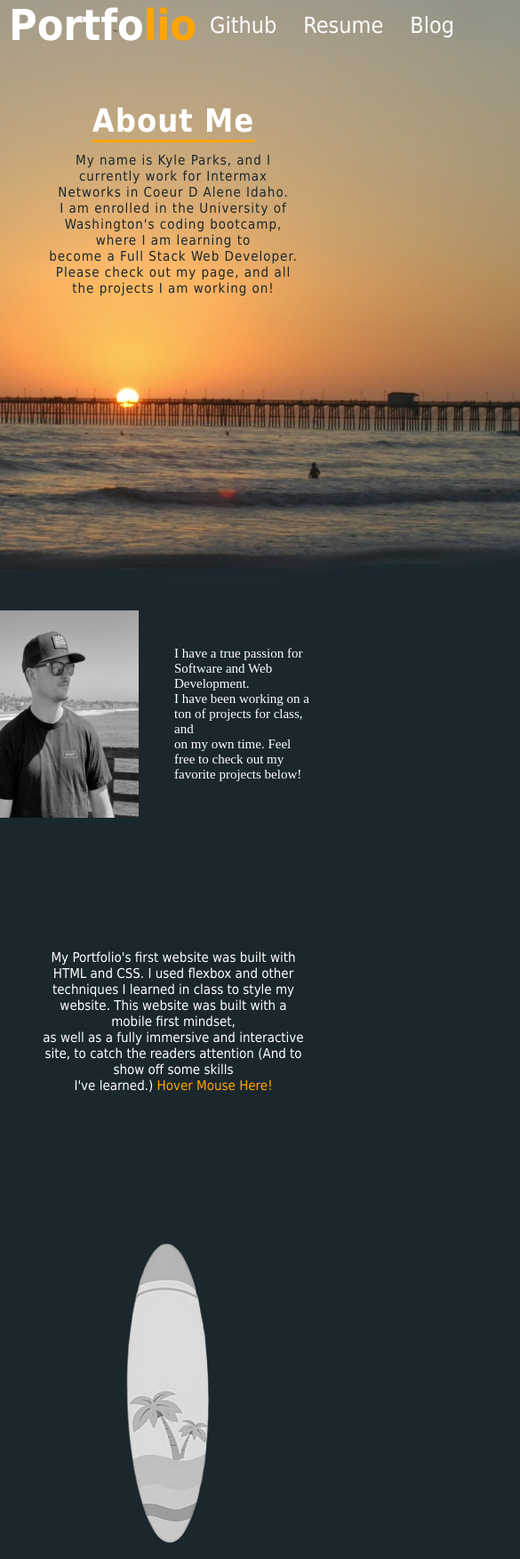
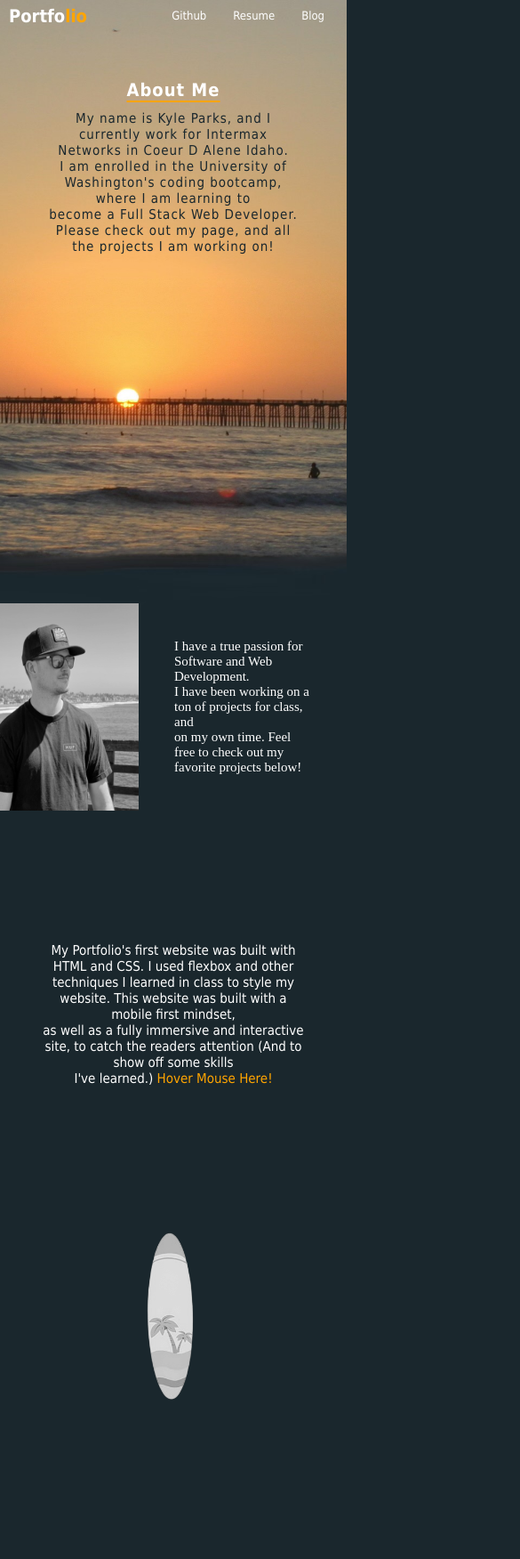
Before and after one commit to Goobber33/Portfolio-V1, a plain HTML site: page index.html in a window 390 px wide. Shown: the top 1752 px of the page at 89% size, 585 px wide, since content can reach past the window. Drawn offline with Linux system fonts and the light colour scheme.

Commit message:
Added 390px media query for Iphones.

```diff
--- a/style.css
+++ b/style.css
@@ -294,6 +294,34 @@ span[data-descr]:focus::after {
     }
 }
 
+@media screen and (max-width: 390px) {
+
+    .header h1 {
+        font-size: 20px;
+    }
+
+    .nav-links li a {
+        font-size: 13px;
+    }
+
+    .description h1 {
+        font-size: 20px;
+    }
+
+    .surfone {
+        width: 200px;
+    }
+
+    .projects img {
+        max-width: 350px;
+        max-height:350px;
+    }
+
+    .footer h2 {
+        color: black;
+    }
+}
+
 @media screen and (max-width: 768px) {
 
     .flex-one {
@@ -344,7 +372,7 @@ span[data-descr]:focus::after {
     }
 
     .flex-one {
-        padding-top: 300px;
+        padding-top: 340px;
     }
 
     .flex-one p {
```
